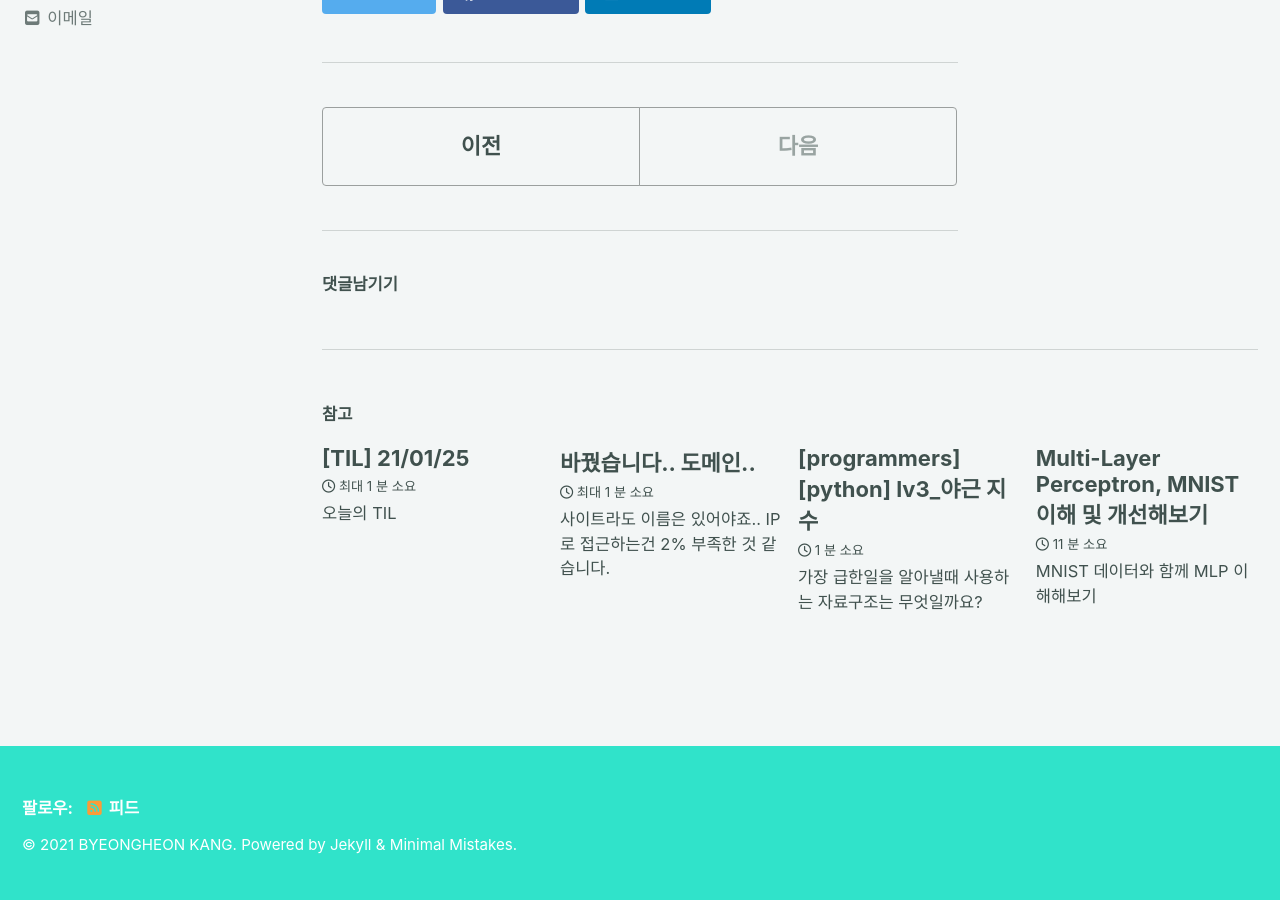
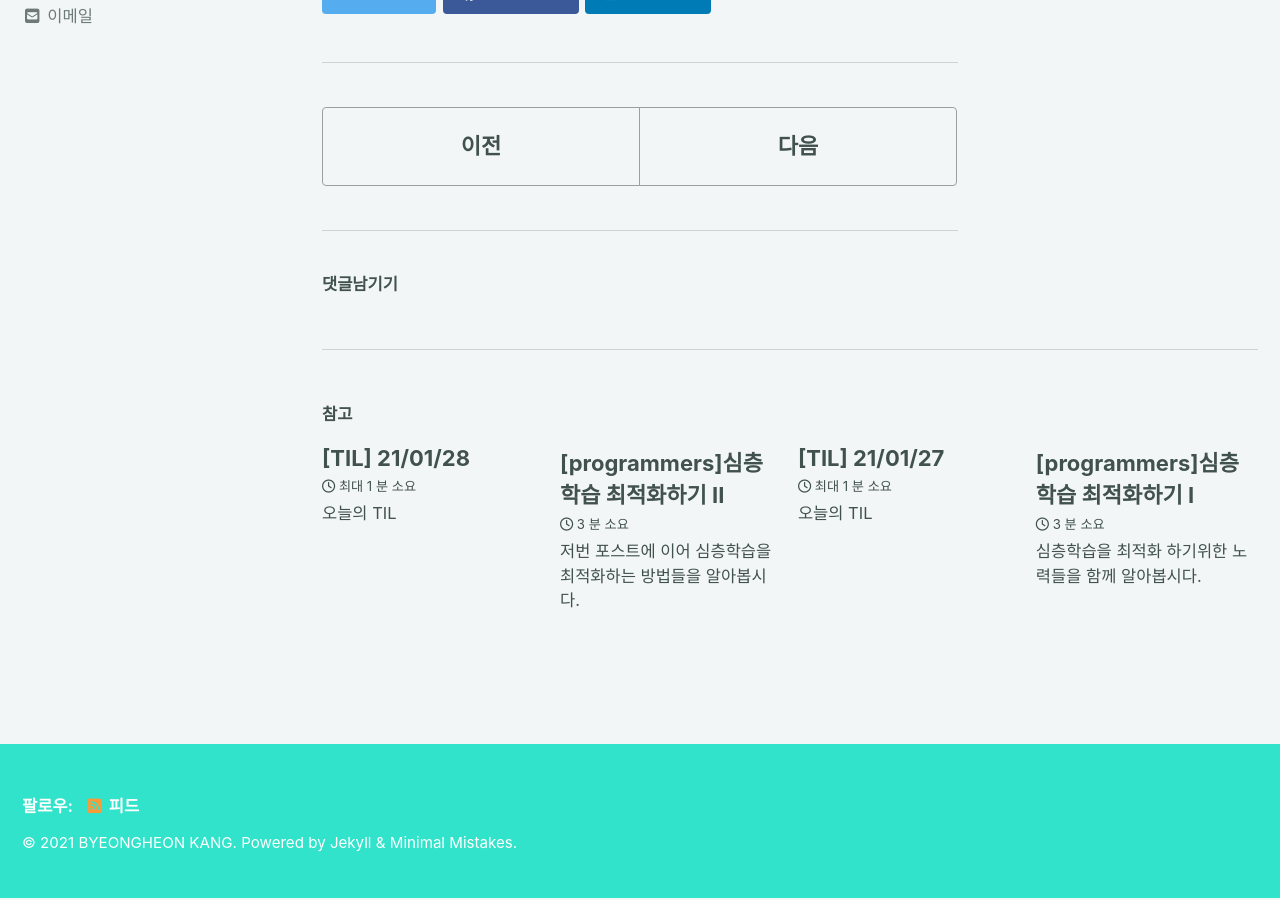
Before and after one commit to devtrail42/devtrail42.github.io, a Jekyll site: the page built from _posts/2021-01-26-til9.md, in a window 1280 px wide and 900 px high, scrolled down 3498 px. Built offline with Jekyll 4.4.1, drawn with Linux system fonts in a browser that asks for light colours; cached includes are drawn as plain includes; nearby versions of some CDN libraries; formulas are drawn with MathJax 3; comment, search, counter and statistics services are not loaded; part of the change alters nothing that is shown.

Commit message:
add posts

```diff
--- a/_posts/2021-01-26-til9.md
+++ b/_posts/2021-01-26-til9.md
@@ -14,11 +14,11 @@ tags: [programmers]
 comments: true
 ---
 
+오늘의 TIL
+
 &nbsp;
 
 &nbsp;
-
-오늘의 TIL
 
 # 여러 이미지 처리 신경망의 성공 이유
 
--- /dev/null
+++ b/_posts/2021-01-27-deepOpt1.md
@@ -0,0 +1,147 @@
+---
+published: true
+layout: single
+title:  "[programmers]심층학습 최적화하기 I"
+header:
+  overlay_image: /images/unsplash-image-1.jpg
+  caption: "Photo credit: [**Unsplash**](https://unsplash.com)"
+  actions:
+    - label: "Learn more"
+      url: ""
+
+categories: [Deep Learning]
+tags: [programmers, Deep Learning]
+comments: true
+
+toc: true
+toc_label: "Contents"
+toc_sticky: true
+# toc_icon: "heart"  # corresponding Font Awesome icon name (without fa prefix)
+---
+
+심층학습을 최적화 하기위한 노력들을 함께 알아봅시다.
+
+# 심층학습 최적화하기
+
+훈련집합으로 학습을 마친 후, 현장에서 발생하는 새로운 샘플을 잘 예측해야 합니다.
+-> 즉, 일반화 능력이 좋아야 합니다.
+
+학습을 잘하기 위한 모델은 어떤 조건들을 만족시켜야 할까요?
+지금까지 발전한 모델들이 어떤 문제를 해결함으로써 발전해왔는지 함께 알아보도록 하겠습니다.
+
+&nbsp;
+
+## 여려운 이유
+매개 탐색 공간에서 목적함수는 복잡한 모양을 띄고 있는 non-convex 성질을 지니고 있습니다.
+고차원의 특징 공간을 정확히 정의하는 것은 어려우며, 데이터가 희소할 수록 그 어려움은 증대됩니다.
+또한 훈련시간이 오래 걸리는 단점이 있습니다.
+
+&nbsp;
+
+# 목적함수를 다시 생각해보기
+
+구하고자하는 목적에 따라 판단의 기준 또한 달라져야 합니다.
+딥러닝에서는 이러한 판단의 기준을 목적함수로 분별합니다.
+성능 판정은 매개변수의 갱신과도 큰 영향이 있기 때문에 목적함수를 잘 정하는 것이 중요합니다.
+&nbsp;
+
+## 평균제곱 오차
+
+$$e = 1/2 \| y - o \|^{2}_{2}$$
+
+여기서 $o$는 로지스틱 시그모이드 함수를 결과에 적용한 값입니다.
+오차가 클 수록 $e$값이 커지므로 모델의 성능을 평가할 수 있습니다.
+
+- 딥러닝에서의 단점
+    - 신경망 학습 과정에서 큰 오류임에도 gradient decent가 작게 갱신될 수 있습니다.
+
+위와 같은 단점은 로지스틱 시그모이드 함수의 특성 때문에 나오는 결과입니다.
+시그모이드 함수의 도함수를 살펴보면 절댓값이 커질수록 경사도가 작아지는 특성을 지닙니다.
+따라서 local gradient에서 특성을 온전히 전달하기 힘든 구조라고 할 수 있습니다.
+
+목적함수를 바꾸거나, 활성화함수를 바꿔줄 필요성이 있습니다.
+&nbsp;
+
+## 교차 엔트로피
+
+$$BCE(x)=−1/N\sum\limits_{i=1}^N y_{i}\log(h(x_i;\theta))+(1−y_i)\log(1−h(x_i;\theta))$$
+
+잘못된 학습으로 오분류된 손실은 큰 값의 loss를 반환해주고, 제대로 분류된 손실은 0에 인접한 값을 내는 것을 확인할 수 있습니다.
+
+시그모이드 함수의 출력값을 확률과 같이 sum이 1인 값으로 바꿔주기 위해 softmax함수를 활성화 함수 뒤에 붙여줍니다.
+
+## 음의 로그 우도함수 (NLL)
+
+하나의 클래스로만 분류되어야 한다면 음의 로그우도 함수를 사용할 수 있습니다.
+이것은 정답에 해당하는 loss만 추출하는 함수입니다.
+
+$$ e = -\log_{2}o_y
+
+- 소프트맥스와 로그우도
+    - 소프트맥스는 최댓값이 아닌 값을 억제해서 0에 가깝게 만든다는 의도를 내포합니다.
+    - 정답에 해당하는 노드만 보겠다는 로그우도와 잘 어울립니다.
+    - 둘을 결합해서 사용하는 경우가 많습니다.
+
+## 결론
+신경망의 가중치 갱신은 loss function의 영향을 크게 받습니다.
+따라서 목적에 맞는 loss를 잘 설정하고, loss function의 특성을 잘 이해해야합니다.
+
+&nbsp;
+
+# 데이터 전처리
+
+## 규모문제
+
+예시로 데이터의 규모가 학습에 어떤 영향을 주는지 알아봅시다.
+키 데이터에서 1.8m 와 1.5m는 차이가 0.3이 난다고 합시다.
+이어서 몸무게 데이터에서 70kg 와 50kg 라고 했을 때 차이는 20kg 차이가 나게 됩니다.
+
+두 데이터의 규모는 약 100배의 차이가 나게 됩니다.
+특징들에 연결된 가중치가 규모에 따라 학습속도가 달라질 수 있습니다.
+따라서 데이터간 규모를 맞추는 것은 학습을 돕는 요소 중 하나로 작용될 수 있습니다.
+
+## 모든 특징이 양수일 경우
+
+특징이 모두 양수라면 각각의 노드에 대해서 모두 같은 gradient의 방향으로 학습될 가능성이 있습니다.
+각각의 결과에서 가중치들이 뭉치로 증가 또는 감소하기 때문에 수렴이 느려질 수 있습니다.
+
+## 정규화
+이러한 문제를 해결하기 위해 정규화를 사용합니다.
+평균이 0이고 표준편차가 1이 되도록 만듭니다.
+$$x^{new}_{i} = {x^{old}_{i} - \mu_i} / {\sigma_i} $$
+
+## 명목변수(카테고리 데이터)
+카테고리 관련 데이터는 크고 작다는 개념으로 나눌 수 없습니다.
+따라서 one-hot 인코딩을 통해 각 카테고리가 따로 input으로 들어갈 수 있도록 만들어줘야 합니다.
+
+
+&nbsp;
+
+# 가중치 초기화
+
+## 대칭적 가중치 문제
+가중치들이 같은 값을 지니고 있을 경우 학습을 진행해도 같은 변화를 받아 여러 노드가 중복되는 일이 발생합니다.
+이런 일이 발생하면 다양한 특징을 학습할 수 없게 됩니다.
+
+이를 해결하기 위해, 신경망을 난수로 초기화 함으로써 대칭성을 파괴하는 아이디어를 생각해볼 수 있습니다.(symmetric break)
+
+난수는 가우시안 또는 균일 분포에서 추출합니다.
+보통 난수의 범위는 노드로 들어오는 edge의 갯수를 이용합니다.
+
+이러한 가중치를 적절하게 정하는 노력은 배치 정규화에서도 볼 수 있습니다.
+
+&nbsp;
+
+# 가속도, 관성
+
+## 경사도의 잡음 현상
+잡음 현상은 gradient가 학습에 정도에 따라서 여러 방향으로 튀게 되는 현상을 의미합니다.
+full batch gradient decent처럼 부드럽게 학습시키고 싶다는 생각에서 잡음을 줄이고자 하는 노력들이 있었습니다.
+학습에 momentum을 주면 경사도가 갑자기 변하는 것을 줄일 수 있습니다.
+이를 활용하면 지역 최소 혹은 안장점에 빠지는 문제를 해소할 수 있습니다.
+
+momentum v는 이전 경사도를 누적한 것에 해당합니다.
+
+## 네스테로프 가속 경사도 관성
+
+현재 v 값으로 다음 이동할 곳을 예측한 후에 그 곳에서 예측되는 그래디언트를 이용하는 방법입니다.
--- /dev/null
+++ b/_posts/2021-01-27-til10.md
@@ -0,0 +1,30 @@
+---
+published: true
+layout: single
+title:  "[TIL] 21/01/27"
+header:
+  overlay_image: /images/unsplash-image-1.jpg
+  caption: "Photo credit: [**Unsplash**](https://unsplash.com)"
+  actions:
+    - label: "Learn more"
+      url: ""
+
+categories: [TIL]
+tags: [programmers]
+comments: true
+---
+
+오늘의 TIL
+
+&nbsp;
+
+&nbsp;
+
+# 딥러닝 최적화 관련 학습
+
+딥러닝 최적화 기법들에 대해 알아보고 포스팅을 진행했습니다.
+
+&nbsp;
+
+# 사전학습된 모델 사용하기
+transfer learning에 대해 배우고 적용시켜보는 활동을 했습니다.
--- /dev/null
+++ b/_posts/2021-01-28-deepOpt2.md
@@ -0,0 +1,177 @@
+---
+published: true
+layout: single
+title:  "[programmers]심층학습 최적화하기 II"
+header:
+  overlay_image: /images/unsplash-image-1.jpg
+  caption: "Photo credit: [**Unsplash**](https://unsplash.com)"
+  actions:
+    - label: "Learn more"
+      url: ""
+
+categories: [Deep Learning]
+tags: [programmers, Deep Learning]
+comments: true
+
+toc: true
+toc_label: "Contents"
+toc_sticky: true
+# toc_icon: "heart"  # corresponding Font Awesome icon name (without fa prefix)
+---
+
+저번 포스트에 이어 심층학습을 최적화하는 방법들을 알아봅시다.
+
+&nbsp;
+
+&nbsp;
+
+# 적응적 학습률
+
+기존의 경사도 갱신은 모든 매개변수에 대해 같은 크기의 학습률을 사용했습니다.
+적응적 학습률은 매개변수마다 자신의 상황에 따라 학습률을 조절해가면서 사용합니다.
+
+## AdaGrid (adaptive gradient)
+
+learning rate를 조절하기 위해서 과거에 있던 gradient의 요소별 곱을 이용합니다.
+이전 경사도의 누적률이 커질수록 갱신값은 작아져서 조금만 이동하게 됩니다.
+
+## RMSProp
+
+AdaGrad의 단점은 단순히 경사도의 제곱을 이용한다는 것이었습니다.
+이러한 경우 오래된 경사도와 최근 경사도의 비중이 같아지고 learning rate는 계속 작아지면서 수렴을 방해할 가능성이 있습니다.
+오래된 경사도와 최근 경사도의 비중을 다르게 줘서 이 문제를 해결하고자 한 방식이 RMSProp 입니다.
+
+## Adam(adaptive moment)
+
+RMSProp에 관성을 추가로 적용한 알고리즘 입니다.
+
+
+&nbsp;
+
+# 활성함수
+
+## ReLU(Recified Linear Unit)
+sigmoid 함수는 활성값이 커지면 포화상태가 되고 경사도가 0에 가까운 값을 출력합니다.
+이는 매개변수 갱신을 느리게 만드는 요인으로 작용합니다.
+이를 해결하기 위해 ReLU(Recified Linear Unit)이라는 새로운 활성함수를 도입했습니다.
+
+다만 ReLU는 0보다 작은 값들의 gradient 갱신을 진행하지 않습니다.
+이후 0보다 작은 값들을 보정해주기 위해 ELU와 같은 활성함수가 등장하지만 연산량이 높아지기 때문에 사용하기 이전에 잘 생각해 보아야 합니다.
+
+&nbsp;
+
+# 배치 정규화
+
+## 공변량 변화 현상
+
+훈련집합과 테스트집합의 분포가 다를 경우 생기는 문제들을 의미합니다.
+
+처음 데이터의 분포를 정규화를 통해 잘 만들었더라도, 가충치에 의해서 학습을 통해 분포가 점점 변하게 됩니다.
+데이터의 분포가 수시로 바뀌기 때문에 학습을 방해하는 요인으로 작용할 수 있습니다.
+
+## 배치 정규화
+
+공변량 변화 현상을 누그러뜨리기 위해 정규화를 층 단위로 적용하는 기법입니다.
+
+정규화는 선형함수 이후 비선형함수를 적용하기 이전에 적용하는 것이 좋습니다.
+샘플을 나눠서 학습하는 미니배치에 좀 더 적합한 방법입니다.
+
+정규화를 진행하는데 사용되는 평균과 분산은 미니배치 단위로 계산해서 나온 선형식의 결과 $z$들을 사용합니다.
+
+장점
+- 신경망의 경사도 흐름 개선
+- 높은 학습률 허용
+- 초기화에 대한 의존성 감소
+- 규제와 유사한 행동을 하면서, 드롭아웃의 필요성을 감소시킴
+
+CNN에서는 노드 단위가 아닌 특징 맵 단위로 적용합니다.
+
+&nbsp;
+
+# 규제
+
+대부분 가지고 있는 데이터에 비해 훨씬 큰 용량의 모델을 사용합니다.
+모델용량에 비해 데이터가 부족한경우의 부족조건문제를 푸는 방법이 필요합니다.
+부족한 학습조건을 제약조건으로 보강하려는 시도가 규제라 할 수 있습니다.
+
+대표적인 규제기법으로 통계에서는 릿지 회귀(ridge regression), 기계학습에서는 가중치 감쇄 등이 있습니다.
+
+## 명시적 규제와 암시적 규제
+
+- 명시적 규제
+  가중치 감쇠나 드롭아웃처럼 목적함수나 신경망 구조를 직접 수정하는 방식
+- 암시적 규제
+  조기 멈춤, 데이터 증대, 잡음 추가, 앙상블처럼 간접적으로 영향을 미치는 방법
+
+## 가중치 벌칙
+
+규제항을 통해 매개변수를 작은 값으로 유지시킵니다.
+작은 가중치를 유지하면 모델의 용량을 제한하는 효과를 볼 수 있습니다.
+
+L2 norm 이나 L1 norm을 대표적으로 사용합니다.
+
+## 조기 멈춤
+
+학습을 진행하면 할 수록 bias가 줄어드는 것 보다 variance가 점점 커지게 됩니다.
+이 때문에 validation set의 오류가 최저인 점에서 학습을 멈추자는 아이디어 입니다.
+
+## 데이터 확대
+
+과잉적합을 방지하는 가장 확실한 방법은 큰 훈련집합을 사용하는 것입니다.
+실제 데이터를 수집하는데에는 한계가 있으므로 데이터를 인위적으로 변형시켜서 새로운 데이터를 만들어 내는 기법입니다.
+
+
+## 드롭아웃
+
+완전 연결층의 노드 중 일정 비율을 임의 선택하여 제거하는 기법입니다.
+학습은 남는 부분에 대해 진행하게 됩니다.
+다양한 모양의 신경망들을 만들고,  앙상블 결합하는 기법으로 볼 수 있습니다.
+
+## 앙상블
+
+서로다른 여러개의 모델을 결합하여 일반화 오류를 줄이는 기법을 의미합니다.
+
+### 배깅(bootstrap aggregating)
+훈련집합을 여러번 샘플링하여 서로 다른 훈련집합을 구성합니다.
+
+### 부스팅(boosting)
+i 번째 예측기가 틀린 샘플을 i+1번째 예측기가 잘 인식하도록 연계성을 고려합니다.
+
+### 모델 평균
+
+배깅과 부스팅등으로 학습된 예측기를 결합해야 합니다. 모델들의 평균을 구하거나 투표하여 최종결과를 구합니다.
+
+&nbsp;
+
+# 하이퍼 파라미터 최적화
+
+학습 모델에는 내부 파라미터와 가중치라는 두 종류의 매개변수가 있습니다.
+위와 같이 학습에 의해 결정되는 매개변수가 있는 반면 사람이 직접 정하는 파라미터들도 존재합니다. 이를 하이퍼 파라미터라고 부릅니다.
+레이어의 갯수 혹은 learning rate 등이 있습니다.
+
+최적의 파라미터를 구하기 위해 하이퍼 파라미터들로 조합을 생성한 후 하나씩 학습을 수행합니다.
+이 중 성능이 가장 좋은 모델의 하이퍼 파라미터를 선택하게 됩니다.
+
+단 매개변수가 많아질수록 수많은 조합이 존재하게 되므로 차원의 저주 문제가 발생합니다.
+따라서 임의 탐색을 하는 것이 유리하며, 경향성이 파악될 경우 그 안에서 세밀하게 튜닝하는 것이 훨씬 좋습니다.
+
+&nbsp;
+
+# 2차 미분을 이용한 방법
+
+지금까지는 주어진 식의 1차 미분 결과(gradient)만 살펴보고 경향을 파악했습니다.
+하지만 연구자들은 더 좋은 학습법을 발견하고자 했고 경사하강법의 단점을 보완하는 두가지 개선책에 대해 연구를 진행했습니다.
+현재는 경사하강법을 더 빠르게 진행시키고자 1차 미분을 개선한 경사도의 잡음을 줄이고자 하는 방법을 차용하고 있으며 있으며, 2차미분 정보를 활용하는 방법이 연구되고 었습니다.
+
+## 뉴턴 방법
+테일러 급수를 활용해서 그레디언트와 헤시언 행렬을 구해 연산을 진행합니다.
+하지만 매개변수의 개수를 m이라 할 때 $O(m^3)$이라는 큰 연산이 필요하기 때문에 대안으로 켤레 경사도 방법이 나오게 됩니다.
+
+## 켤레 경사도 방법
+켤레 경사도는 초기의 점에서 그래디언트를 적용한 최적화 값을 잇는 하나의 line을 활용합니다.
+이 line의 법선을 활용하여 다음 값을 예측하고 현재의 방향을 더해 예측합니다.
+
+## 유사 뉴턴 방법
+헤시안 행렬을 구하기 보다 역행렬을 근사하는 행렬 M을 사용합니다.
+대표적으로 점진적으로 헤시안을 근사화하는 LFGS가 많이 사용됩니다.
+여기서 발전된 메모리를 더 적게쓰는 방법인 L_BFGS가 현대 연구에서 많이 사용되고 있습니다.
--- /dev/null
+++ b/_posts/2021-01-28-til11.md
@@ -0,0 +1,25 @@
+---
+published: true
+layout: single
+title:  "[TIL] 21/01/28"
+header:
+  overlay_image: /images/unsplash-image-1.jpg
+  caption: "Photo credit: [**Unsplash**](https://unsplash.com)"
+  actions:
+    - label: "Learn more"
+      url: ""
+
+categories: [TIL]
+tags: [programmers]
+comments: true
+---
+
+오늘의 TIL
+
+&nbsp;
+
+&nbsp;
+
+# 딥러닝 최적화 관련 학습
+
+딥러닝 최적화 기법들에 대해 알아보고 이전 포스팅을 이어서 진행했습니다.
```
